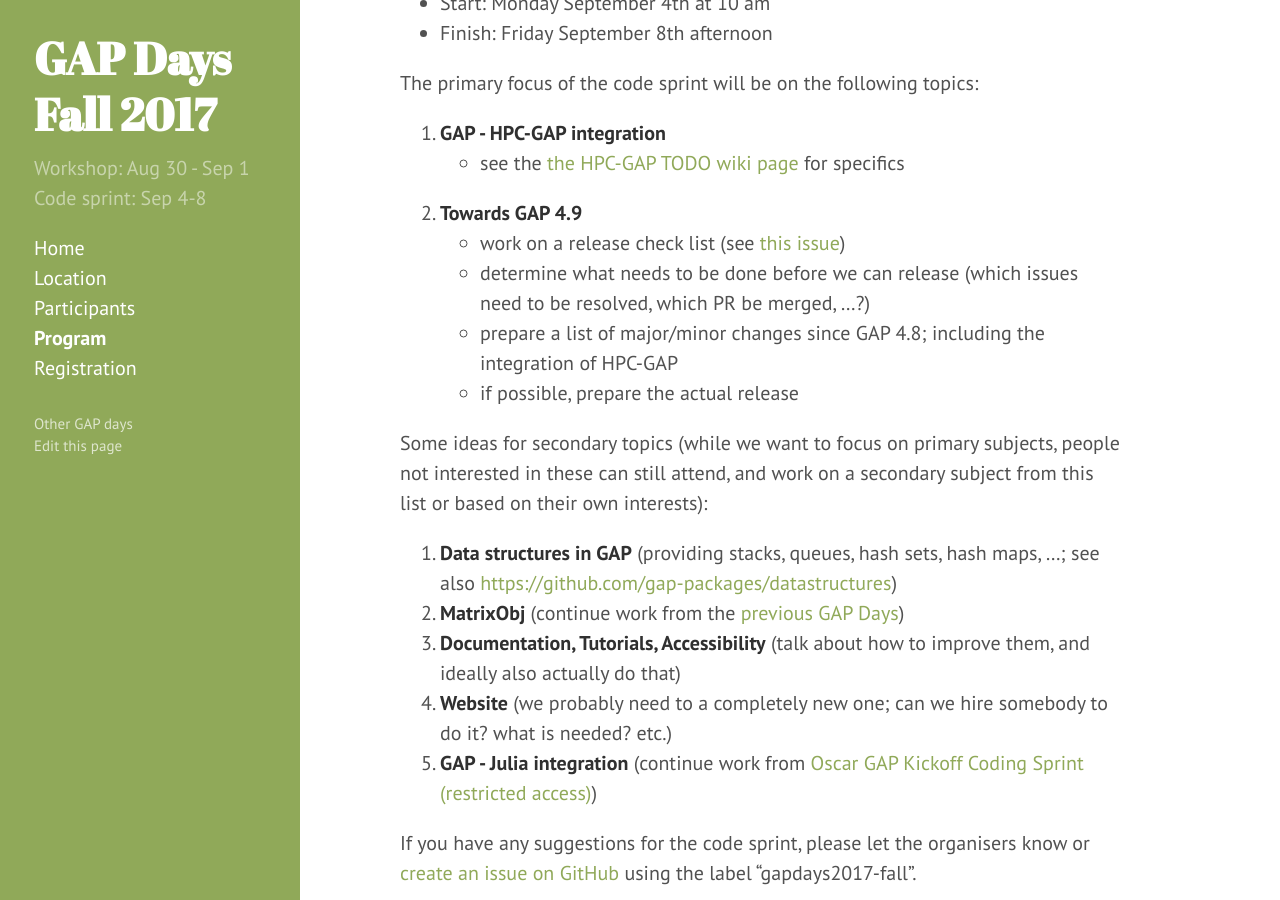
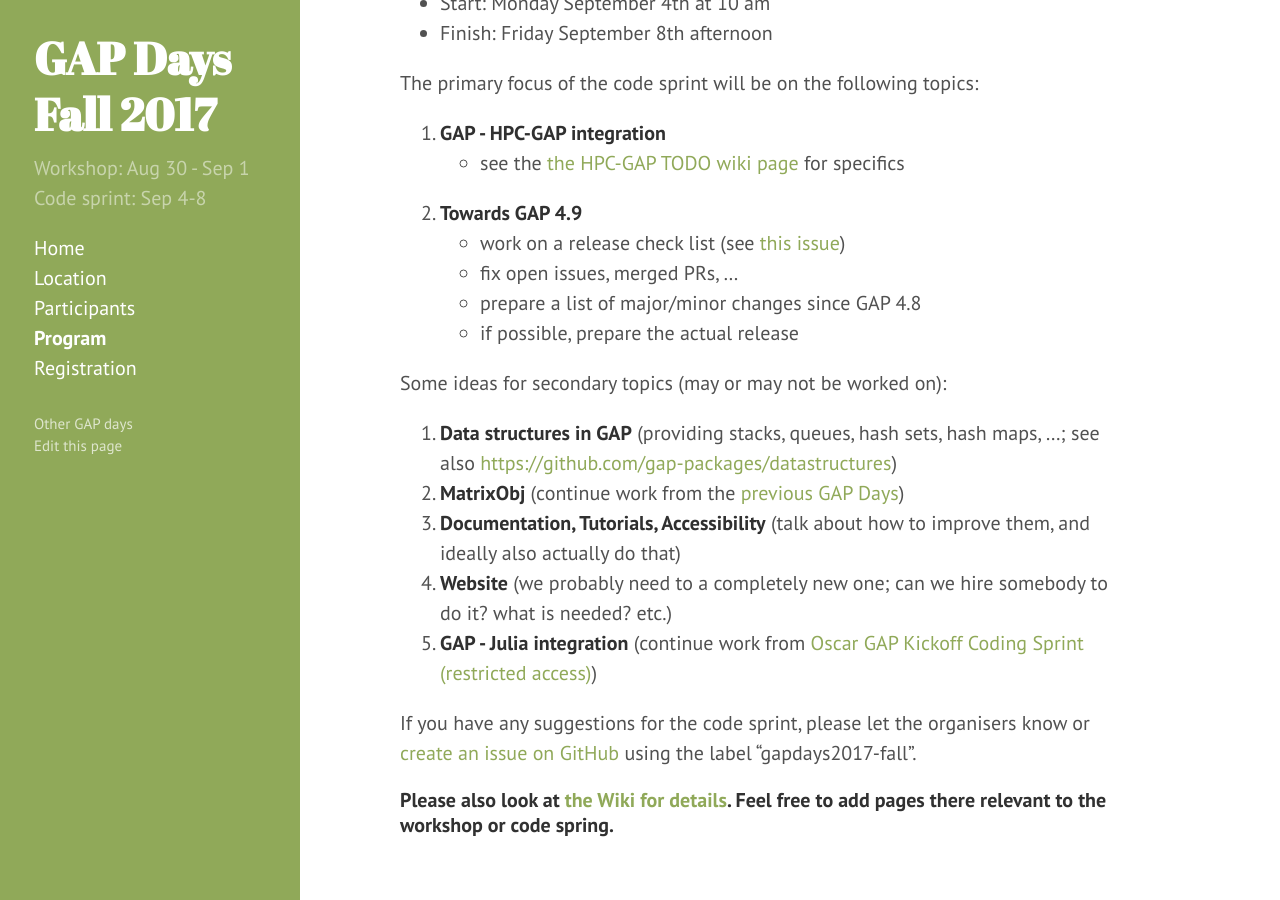
Before and after one commit to lbfm-rwth/gap-in-algebraic-research-2018, a Jekyll site: the page built from program.md, in a window 1280 px wide and 900 px high, scrolled down 447 px. Built offline with Jekyll 4.4.1, drawn with Linux system fonts in a browser that asks for light colours.

Commit message:
yet more tweaking

```diff
--- a/program.md
+++ b/program.md
@@ -20,11 +20,11 @@ The primary focus of the code sprint will be on the following topics:
   - see the [the HPC-GAP TODO wiki page](https://github.com/gap-system/gap/wiki/HPC-GAP-TODO) for specifics
 2. __Towards GAP 4.9__
   - work on a release check list (see [this issue](https://github.com/gap-system/gap/issues/1477))
-  - determine what needs to be done before we can release (which issues need to be resolved, which PR be merged, ...?)
-  - prepare a list of major/minor changes since GAP 4.8; including the integration of HPC-GAP
+  - fix open issues, merged PRs, ...
+  - prepare a list of major/minor changes since GAP 4.8
   - if possible, prepare the actual release
 
-Some ideas for secondary topics (while we want to focus on primary subjects, people not interested in these can still attend, and work on a secondary subject from this list or based on their own interests):
+Some ideas for secondary topics (may or may not be worked on):
 
 3. __Data structures in GAP__ (providing stacks, queues, hash sets, hash maps, ...; see also <https://github.com/gap-packages/datastructures>)
 4. __MatrixObj__ (continue work from the [previous GAP Days](http://gapdays.de/gapdays2017-spring/10_topic/))
```
